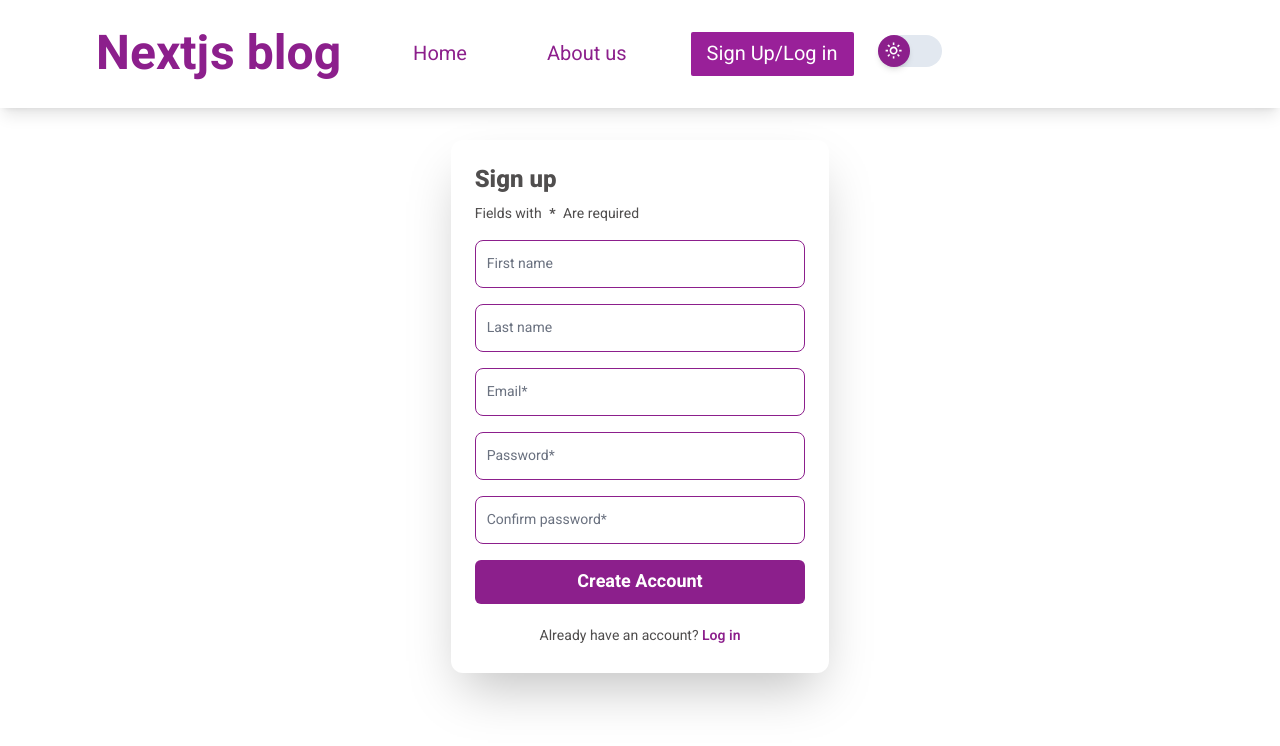
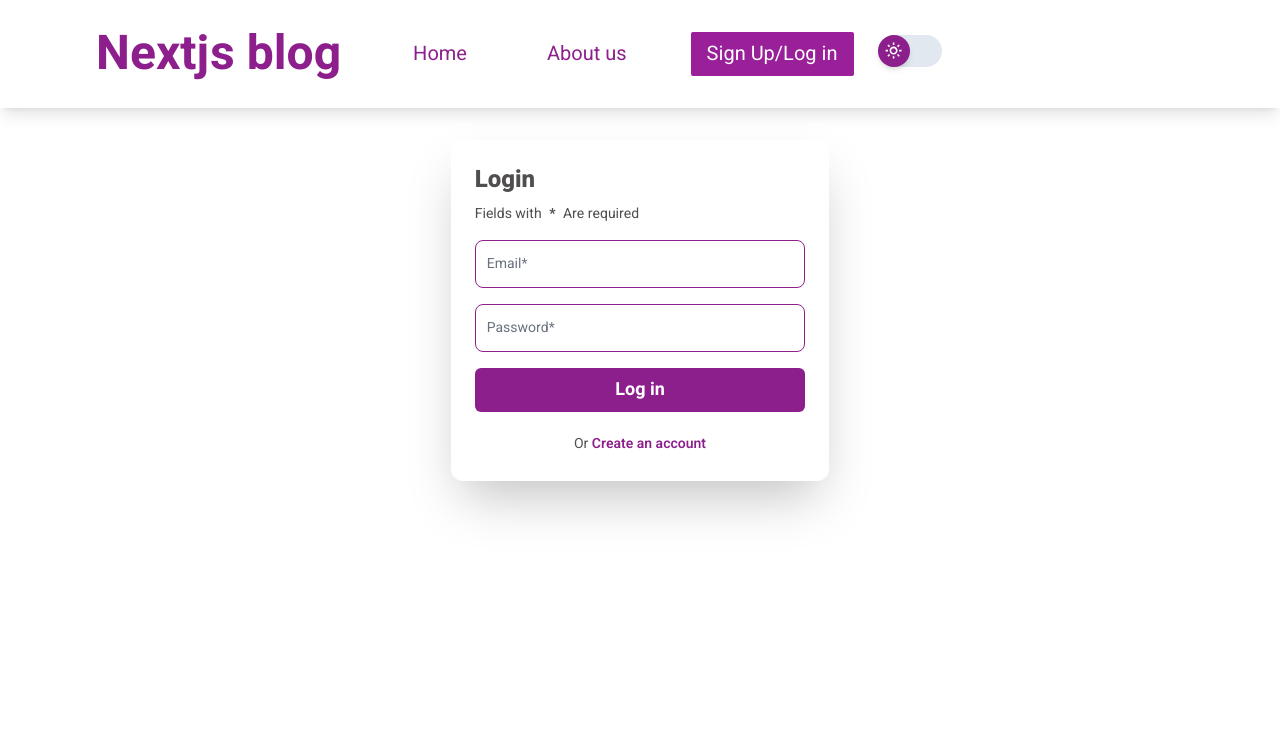
Before and after one commit to hamedtahmasebi/personal-blog, a Next.js app: page /auth in a window 1280 px wide. Shown: the top 746 px of the page. Built offline with nearby package versions, Linux system fonts and the light colour scheme.

Commit message:
Front / Auth / use cookies instead of session storage

```diff
--- a/pages/auth/index.tsx
+++ b/pages/auth/index.tsx
@@ -2,7 +2,7 @@ import { useState } from "react";
 import LoginForm from "./login-form";
 import SignUpForm from "./signup-form";
 export default function Auth() {
-    const [formType, setFormType] = useState<"signup" | "login">("signup");
+    const [formType, setFormType] = useState<"signup" | "login">("login");
 
     return (
         <div className="flex justify-center w-full mt-4">
--- a/pages/auth/login-form.tsx
+++ b/pages/auth/login-form.tsx
@@ -6,9 +6,11 @@ import { registerErrors } from "../../utilities/errorMessages";
 import { BiErrorCircle } from "react-icons/bi";
 import { login as loginApiEndpoint } from "../../utilities/apiEndPoints";
 import axios, { AxiosError } from "axios";
-import { baseUrl } from "../../utilities/routes";
 import Spinner from "../../components/spinner";
+import { useRouter } from "next/router";
+import * as ROUTES from "../../utilities/routes";
 const LoginForm = () => {
+    const router = useRouter();
     const [email, setEmail] = useState<string>("");
     const [password, setPassword] = useState<string>("");
     const [errors, setErrors] = useState<string[]>([]);
@@ -26,22 +28,26 @@ const LoginForm = () => {
     };
 
     const onSubmit = async (e: FormEvent<HTMLFormElement>) => {
+        e.preventDefault();
+
         setIsPending(true);
-        e.preventDefault();
+
         const errors = validateForm();
         if (errors.length !== 0) return;
 
         try {
-            const res = await axios.post(baseUrl + loginApiEndpoint, { email, password });
-            if (res.data.access_token) {
-                sessionStorage.setItem("access_token", res.data.access_token);
+            const res = await axios.post(ROUTES.baseUrl + loginApiEndpoint, { email, password });
+            if (res.status === 200) {
+                router.push(ROUTES.baseUrl + ROUTES.HOME);
             }
         } catch (error) {
             if (error instanceof AxiosError && error.response?.data.error) {
                 setErrors([error.response.data.error]);
             }
+            setErrors(["Something went wrong"]);
             console.log(error);
         }
+
         setIsPending(false);
     };
 
--- a/pages/auth/signup-form.tsx
+++ b/pages/auth/signup-form.tsx
@@ -6,9 +6,11 @@ import { registerErrors } from "../../utilities/errorMessages";
 import { BiErrorCircle } from "react-icons/bi";
 import Spinner from "../../components/spinner";
 import axios, { AxiosError } from "axios";
-import { baseUrl } from "../../utilities/routes";
+import * as ROUTES from "../../utilities/routes";
 import { signup as signupApiEndpoint } from "../../utilities/apiEndPoints";
+import { useRouter } from "next/router";
 const SignUpForm: React.FC = () => {
+    const router = useRouter();
     const [firstName, setFirstName] = useState<string>("");
     const [lastName, setLastName] = useState<string>("");
     const [email, setEmail] = useState<string>("");
@@ -37,14 +39,14 @@ const SignUpForm: React.FC = () => {
         const errors = validateForm();
         if (errors.length !== 0) return;
         try {
-            const res = await axios.post(baseUrl + signupApiEndpoint, {
+            const res = await axios.post(ROUTES.baseUrl + signupApiEndpoint, {
                 firstName,
                 lastName,
                 email,
                 password,
             });
-            if (res.data.accessToken) {
-                sessionStorage.setItem("next_blog_session_id", res.data.accessToken);
+            if (res.status === 200) {
+                router.push(ROUTES.baseUrl + ROUTES.HOME);
             }
         } catch (error) {
             if (error instanceof AxiosError && error.response?.data.error) {
```
